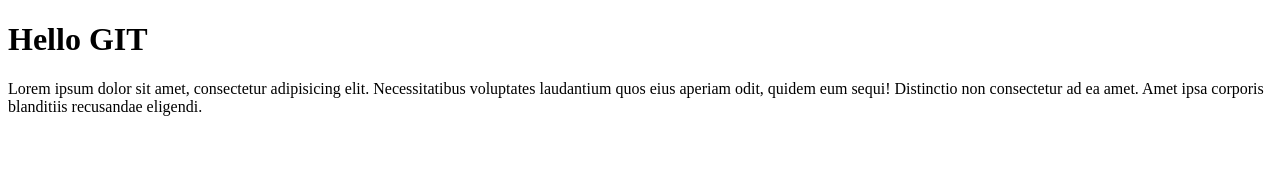
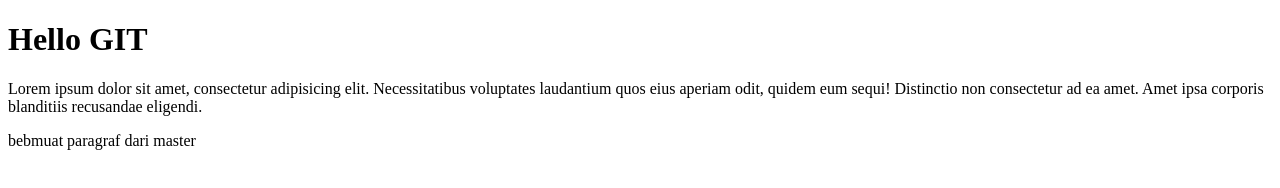
Before and after one commit to IhzhaNB/belajar-git, a plain HTML site: page index.html in a window 1280 px wide. Drawn offline with Linux system fonts and the light colour scheme.

Commit message:
menambah paragraf di index.html

```diff
--- a/index.html
+++ b/index.html
@@ -9,5 +9,6 @@
 <body>
     <h1>Hello GIT</h1>
     <p>Lorem ipsum dolor sit amet, consectetur adipisicing elit. Necessitatibus voluptates laudantium quos eius aperiam odit, quidem eum sequi! Distinctio non consectetur ad ea amet. Amet ipsa corporis blanditiis recusandae eligendi.</p>
+    <p>bebmuat paragraf dari master</p>
 </body>
 </html>
```
